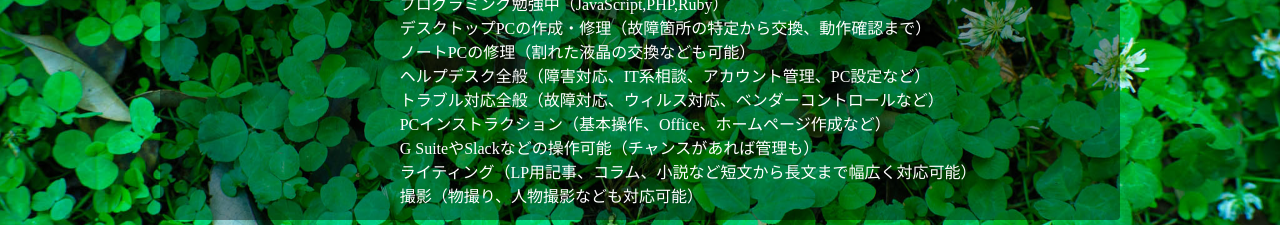
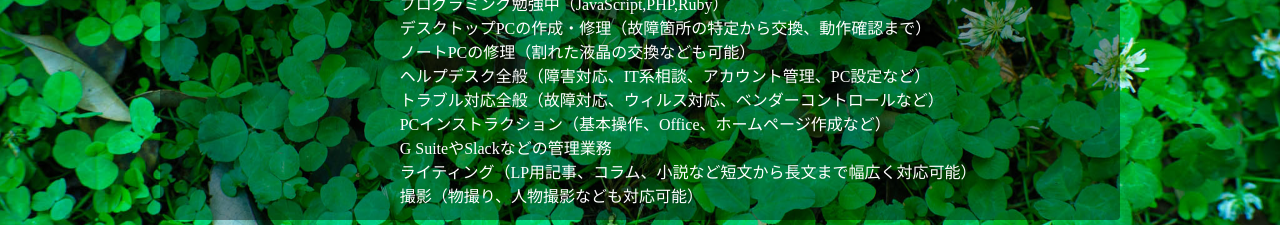
Before and after one commit to Y-Tanimachi/Portfolio_v1, a plain HTML site: page index.html in a window 1280 px wide. Shown: the part 1120-1345 px from the top of the page. Drawn offline with nearby package versions, Linux system fonts and the light colour scheme.

Commit message:
Edit list section

```diff
--- a/index.html
+++ b/index.html
@@ -110,7 +110,7 @@
                     <dt></dt>
                     <dd>PCインストラクション（基本操作、Office、ホームページ作成など）</dd>
                     <dt></dt>
-                    <dd>G SuiteやSlackなどの操作可能（チャンスがあれば管理も）</dd>
+                    <dd>G SuiteやSlackなどの管理業務</dd>
                     <dt></dt>
                     <dd>ライティング（LP用記事、コラム、小説など短文から長文まで幅広く対応可能）</dd>
                     <dt></dt>
```
